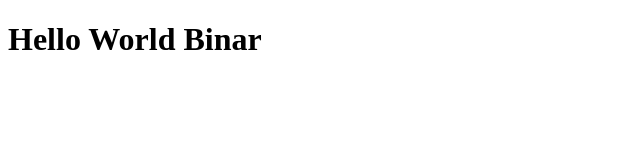
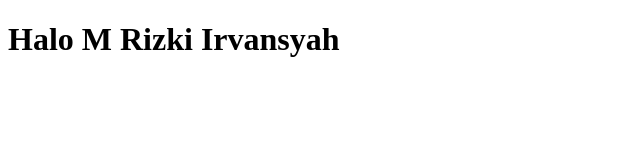
Before and after one commit to MRizkiirvansyah/Binar-Academy-learn-GIT, a plain HTML site: page index.html in a window 1280 px wide. Shown: the whole page, without its empty margins (0-640 px from the left). Drawn offline with Linux system fonts and the light colour scheme.

Commit message:
change body content

```diff
--- a/index.html
+++ b/index.html
@@ -6,6 +6,6 @@
     <title>Hello World</title>
   </head>
   <body>
-    <h1>Hello World Binar</h1>
+    <h1>Halo M Rizki Irvansyah </h1>
   </body>
 </html>
```
